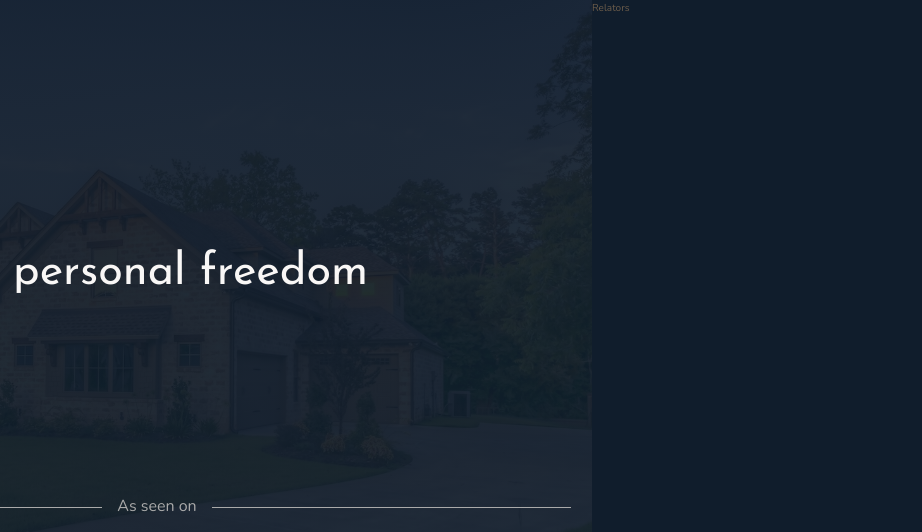
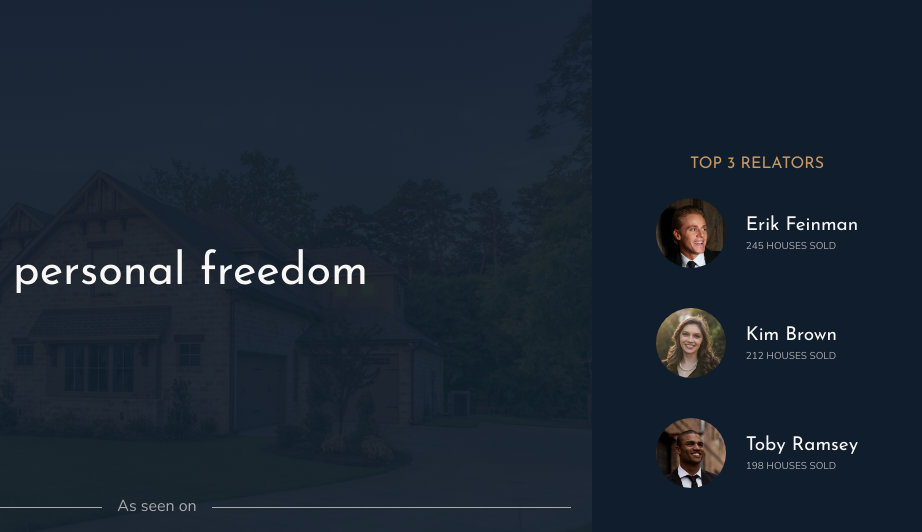
Before and after one commit to Qweffy/Nexter, a website: page index.html in a window 1280 px wide. Shown: the top 532 px of the page, 358-1280 px from the left. Drawn offline with nearby package versions, Linux system fonts and the light colour scheme.

Commit message:
Relators

```diff
--- a/index.html
+++ b/index.html
@@ -31,7 +31,28 @@
         </div>
     </header>
 
-    <div class="relators">Relators</div>
+    <div class="relators">
+        <h3 class="heading-3">top 3 relators</h3>
+        <div class="relators__list">
+            <img src="img/realtor-1.jpeg" alt="Relator 1" class="relators__img">
+            <div class="relators__details">
+                <h4 class="heading-4 heading-4--light">Erik Feinman</h4>
+                <p class="relators__sold">245 houses sold</p>
+            </div>
+
+            <img src="img/realtor-2.jpeg" alt="Relator 2" class="relators__img">
+            <div class="relators__details">
+                <h4 class="heading-4 heading-4--light">Kim Brown</h4>
+                <p class="relators__sold">212 houses sold</p>
+            </div>
+
+            <img src="img/realtor-3.jpeg" alt="Relator 3" class="relators__img">
+            <div class="relators__details">
+                <h4 class="heading-4 heading-4--light">Toby Ramsey</h4>
+                <p class="relators__sold">198 houses sold</p>
+            </div>
+        </div>
+    </div>
 
     <section class="features">
         <div class="feature">
--- a/sass/_realtors.scss
+++ b/sass/_realtors.scss
@@ -1,4 +1,31 @@
 .relators {
   background-color: $color-secondary;
   grid-column: col-start 7 / full-end;
+  padding: 3rem;
+
+  display: grid;
+  justify-content: center;
+  align-content: center;
+  justify-items: center;
+  row-gap: 2rem;
+
+  &__list {
+    display: grid;
+    grid-template-columns: min-content max-content;
+    column-gap: 2rem;
+    row-gap: 5vh;
+    align-items: center;
+  }
+
+  &__img {
+    width: 7rem;
+    border-radius: 50%;
+    display: block;
+  }
+
+  &__sold {
+    text-transform: uppercase;
+    color: $color-grey-light-2;
+    margin-top: -3px;
+  }
 }
```
Also changed, not shown: css/style.css.
